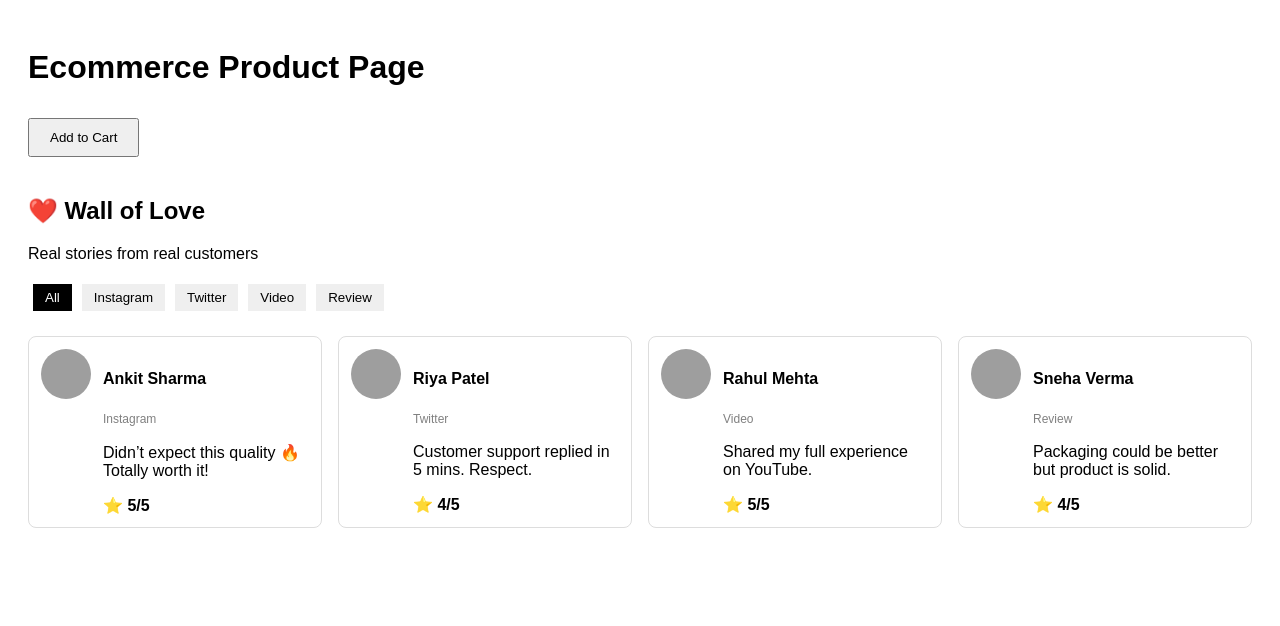
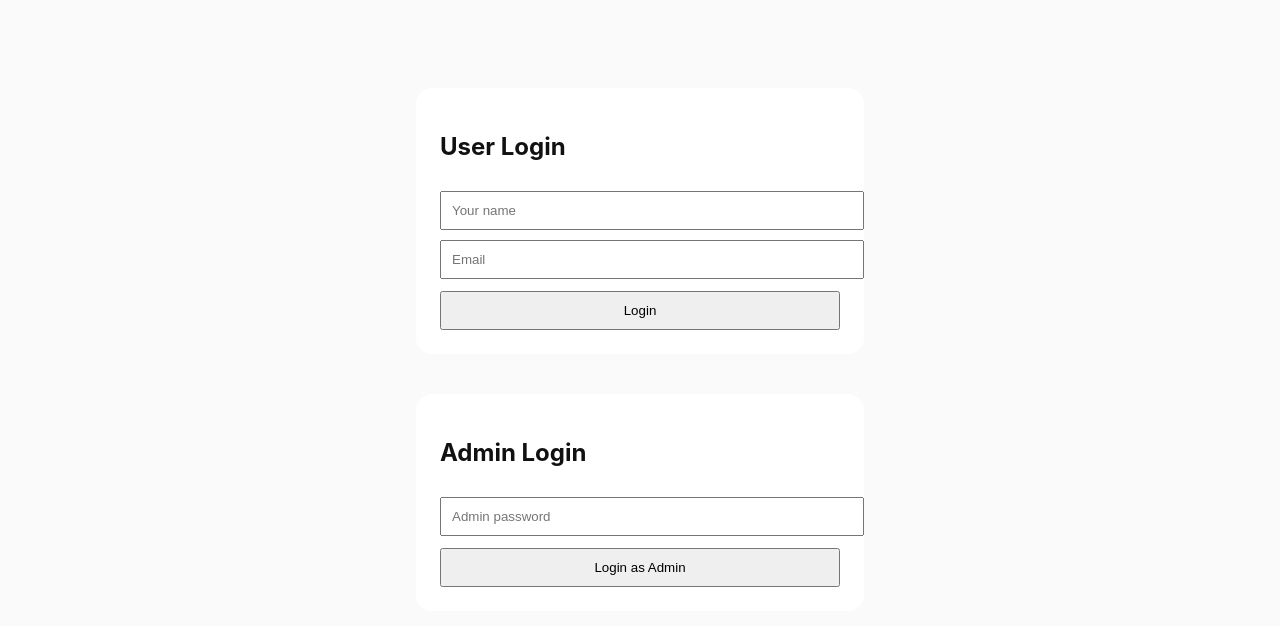
Before and after one commit to SauravKumar2503/wall-of-love, a React (Vite) app: page / in a window 1280 px wide. Shown: the top 626 px of the page. Built offline with nearby package versions, Linux system fonts and the light colour scheme; grey boxes are pictures that could not be loaded.

Commit message:
New commit

```diff
--- a/src/App.jsx
+++ b/src/App.jsx
@@ -1,13 +1,35 @@
+import { useState } from "react";
+import Login from "./components/Login";
+import AdminLogin from "./components/AdminLogin";
+import ReviewForm from "./components/ReviewForm";
 import WallOfLove from "./components/WallOfLove";
+import AdminDashboard from "./components/AdminDashboard";
+import { getSession, logout } from "./utils/storage";
 
 function App() {
+  const [session, setSession] = useState(getSession());
+  const [refresh, setRefresh] = useState(0);
+
+  if (!session) {
+    return (
+      <>
+        <Login onLogin={setSession} />
+        <AdminLogin onLogin={setSession} />
+      </>
+    );
+  }
+
+  if (session.role === "admin") {
+    return <AdminDashboard onLogout={() => setSession(null)} />;
+  }
+
   return (
     <div>
-      <h1>Ecommerce Product Page</h1>
-      <button className="cta">Add to Cart</button>
-
-      {/* Trust Layer */}
-      <WallOfLove />
+      <ReviewForm user={session} onUpdate={() => setRefresh((p) => p + 1)} />
+      <WallOfLove refresh={refresh} />
+      <button onClick={() => { logout(); setSession(null); }}>
+        Logout
+      </button>
     </div>
   );
 }
--- /dev/null
+++ b/src/components/AdminDashboard.jsx
@@ -0,0 +1,63 @@
+import { useState } from "react";
+import { getReviews, saveReviews, logout } from "../utils/storage";
+
+function AdminDashboard({ onLogout }) {
+  const [reviews, setReviews] = useState(getReviews());
+  const [reply, setReply] = useState({});
+
+  const sendReply = (id) => {
+    const updated = reviews.map((r) =>
+      r.id === id
+        ? {
+            ...r,
+            adminReply: {
+              message: reply[id],
+              repliedAt: new Date().toLocaleDateString()
+            }
+          }
+        : r
+    );
+
+    saveReviews(updated);
+    setReviews(updated);
+    setReply({});
+  };
+
+  return (
+    <div>
+      <h2>Admin Dashboard</h2>
+
+      {reviews.map((r) => (
+        <div className="card" key={r.id}>
+          <strong>{r.name}</strong>
+          <p>{r.content}</p>
+
+          {r.video && <video src={r.video} controls width="100%" />}
+
+          {r.adminReply ? (
+            <div className="admin-reply">
+              <p>{r.adminReply.message}</p>
+            </div>
+          ) : (
+            <>
+              <textarea
+                placeholder="Reply to user"
+                value={reply[r.id] || ""}
+                onChange={(e) =>
+                  setReply({ ...reply, [r.id]: e.target.value })
+                }
+              />
+              <button onClick={() => sendReply(r.id)}>Reply</button>
+            </>
+          )}
+        </div>
+      ))}
+
+      <button onClick={() => { logout(); onLogout(); }}>
+        Logout
+      </button>
+    </div>
+  );
+}
+
+export default AdminDashboard;
--- /dev/null
+++ b/src/components/AdminLogin.jsx
@@ -0,0 +1,33 @@
+import { useState } from "react";
+import { saveSession } from "../utils/storage";
+
+function AdminLogin({ onLogin }) {
+  const [password, setPassword] = useState("");
+
+  const login = () => {
+    if (password === "admin123") {
+      const session = { role: "admin" };
+      saveSession(session);
+      onLogin(session);
+    } else {
+      alert("Wrong admin password");
+    }
+  };
+
+  return (
+    <div className="login">
+      <h2>Admin Login</h2>
+
+      <input
+        type="password"
+        placeholder="Admin password"
+        value={password}
+        onChange={(e) => setPassword(e.target.value)}
+      />
+
+      <button onClick={login}>Login as Admin</button>
+    </div>
+  );
+}
+
+export default AdminLogin;
--- a/src/components/FilterBar.jsx
+++ b/src/components/FilterBar.jsx
@@ -3,13 +3,13 @@ function FilterBar({ active, setActive }) {
 
   return (
     <div className="filters">
-      {filters.map((filter) => (
+      {filters.map((f) => (
         <button
-          key={filter}
-          className={active === filter ? "active" : ""}
-          onClick={() => setActive(filter)}
+          key={f}
+          className={`filter-btn ${active === f ? "active" : ""}`}
+          onClick={() => setActive(f)}
         >
-          {filter}
+          {f}
         </button>
       ))}
     </div>
--- /dev/null
+++ b/src/components/Login.jsx
@@ -0,0 +1,46 @@
+import { useState } from "react";
+import { saveSession } from "../utils/storage";
+
+function Login({ onLogin }) {
+  const [name, setName] = useState("");
+  const [email, setEmail] = useState("");
+
+  const submit = (e) => {
+    e.preventDefault();
+
+    const session = {
+      role: "user",
+      name,
+      email
+    };
+
+    saveSession(session);
+    onLogin(session);
+  };
+
+  return (
+    <div className="login">
+      <h2>User Login</h2>
+
+      <form onSubmit={submit}>
+        <input
+          placeholder="Your name"
+          value={name}
+          required
+          onChange={(e) => setName(e.target.value)}
+        />
+
+        <input
+          placeholder="Email"
+          value={email}
+          required
+          onChange={(e) => setEmail(e.target.value)}
+        />
+
+        <button type="submit">Login</button>
+      </form>
+    </div>
+  );
+}
+
+export default Login;
--- a/src/components/LoveCard.jsx
+++ b/src/components/LoveCard.jsx
@@ -1,14 +1,18 @@
 function LoveCard({ item }) {
   return (
     <div className="card">
-      <img src={item.avatar} alt={item.name} className="avatar" />
+      <strong>{item.name}</strong>
+      <p>{item.content}</p>
 
-      <div>
-        <h4>{item.name}</h4>
-        <span className="source">{item.source}</span>
-        <p>{item.content}</p>
-        <div className="rating">⭐ {item.rating}/5</div>
-      </div>
+      {item.video && <video src={item.video} controls width="100%" />}
+
+      {item.adminReply && (
+        <div className="admin-reply">
+          <strong>Admin reply:</strong>
+          <p>{item.adminReply.message}</p>
+          <small>{item.adminReply.repliedAt}</small>
+        </div>
+      )}
     </div>
   );
 }
--- /dev/null
+++ b/src/components/ReviewForm.jsx
@@ -0,0 +1,55 @@
+import { useState } from "react";
+import VideoRecorder from "./VideoRecorder";
+import { getReviews, saveReviews } from "../utils/storage";
+
+function ReviewForm({ user, onUpdate }) {
+  const [text, setText] = useState("");
+  const [source, setSource] = useState("Review");
+  const [video, setVideo] = useState(null);
+
+  const submit = () => {
+    const review = {
+      id: Date.now(),
+      name: user.name,
+      source,
+      content: text,
+      video,
+      rating: 5,
+      adminReply: null
+    };
+
+    const updated = [review, ...getReviews()];
+    saveReviews(updated);
+    onUpdate(updated);
+
+    setText("");
+    setVideo(null);
+  };
+
+  return (
+    <div className="review-form">
+      <h3>Post a Review</h3>
+
+      <select onChange={(e) => setSource(e.target.value)}>
+        <option>Review</option>
+        <option>Instagram</option>
+        <option>Twitter</option>
+        <option>Video</option>
+      </select>
+
+      {source !== "Video" && (
+        <textarea
+          placeholder="Write your review"
+          value={text}
+          onChange={(e) => setText(e.target.value)}
+        />
+      )}
+
+      {source === "Video" && <VideoRecorder onSave={setVideo} />}
+
+      <button onClick={submit}>Submit</button>
+    </div>
+  );
+}
+
+export default ReviewForm;
--- /dev/null
+++ b/src/components/VideoRecorder.jsx
@@ -0,0 +1,54 @@
+import { useRef, useState } from "react";
+
+function VideoRecorder({ onSave }) {
+  const videoRef = useRef(null);
+  const recorderRef = useRef(null);
+  const chunks = useRef([]);
+  const [recording, setRecording] = useState(false);
+
+  const start = async () => {
+    if (!navigator.mediaDevices || !window.MediaRecorder) {
+      alert("Video recording not supported");
+      return;
+    }
+
+    const stream = await navigator.mediaDevices.getUserMedia({
+      video: true,
+      audio: true
+    });
+
+    videoRef.current.srcObject = stream;
+    recorderRef.current = new MediaRecorder(stream);
+    recorderRef.current.start();
+
+    recorderRef.current.ondataavailable = (e) => {
+      chunks.current.push(e.data);
+    };
+
+    setRecording(true);
+  };
+
+  const stop = () => {
+    recorderRef.current.stop();
+    recorderRef.current.onstop = () => {
+      const blob = new Blob(chunks.current, { type: "video/webm" });
+      const url = URL.createObjectURL(blob);
+      onSave(url);
+      chunks.current = [];
+    };
+    setRecording(false);
+  };
+
+  return (
+    <div>
+      <video ref={videoRef} autoPlay muted width="100%" />
+      {!recording ? (
+        <button onClick={start}>Start Recording</button>
+      ) : (
+        <button onClick={stop}>Stop Recording</button>
+      )}
+    </div>
+  );
+}
+
+export default VideoRecorder;
--- a/src/components/WallOfLove.jsx
+++ b/src/components/WallOfLove.jsx
@@ -1,29 +1,23 @@
-import { useState } from "react";
-import testimonials from "../data/testimonials";
+import { useEffect, useState } from "react";
 import LoveCard from "./LoveCard";
-import FilterBar from "./FilterBar";
+import { getReviews } from "../utils/storage";
 
-function WallOfLove() {
-  const [filter, setFilter] = useState("All");
+function WallOfLove({ refresh }) {
+  const [reviews, setReviews] = useState([]);
 
-  const filteredData =
-    filter === "All"
-      ? testimonials
-      : testimonials.filter((item) => item.source === filter);
+  useEffect(() => {
+    setReviews(getReviews());
+  }, [refresh]);
 
   return (
-    <section className="wall">
-      <h2>❤️ Wall of Love</h2>
-      <p>Real stories from real customers</p>
-
-      <FilterBar active={filter} setActive={setFilter} />
-
+    <div>
+      <h2>Wall of Love ❤️</h2>
       <div className="grid">
-        {filteredData.map((item) => (
-          <LoveCard key={item.id} item={item} />
+        {reviews.map((r) => (
+          <LoveCard key={r.id} item={r} />
         ))}
       </div>
-    </section>
+    </div>
   );
 }
 
--- a/src/data/testimonials.js
+++ /dev/null
@@ -1,36 +0,0 @@
-const testimonials = [
-  {
-    id: 1,
-    name: "Ankit Sharma",
-    avatar: "https://i.pravatar.cc/150?img=12",
-    source: "Instagram",
-    content: "Didn’t expect this quality 🔥 Totally worth it!",
-    rating: 5
-  },
-  {
-    id: 2,
-    name: "Riya Patel",
-    avatar: "https://i.pravatar.cc/150?img=32",
-    source: "Twitter",
-    content: "Customer support replied in 5 mins. Respect.",
-    rating: 4
-  },
-  {
-    id: 3,
-    name: "Rahul Mehta",
-    avatar: "https://i.pravatar.cc/150?img=45",
-    source: "Video",
-    content: "Shared my full experience on YouTube.",
-    rating: 5
-  },
-  {
-    id: 4,
-    name: "Sneha Verma",
-    avatar: "https://i.pravatar.cc/150?img=22",
-    source: "Review",
-    content: "Packaging could be better but product is solid.",
-    rating: 4
-  }
-];
-
-export default testimonials;
--- a/src/styles.css
+++ b/src/styles.css
@@ -1,55 +1,163 @@
+/* Base */
 body {
-  font-family: Arial, sans-serif;
-  padding: 20px;
+  font-family: "Inter", system-ui, sans-serif;
+  background: #fafafa;
+  color: #111;
+  padding: 40px;
 }
 
-.wall {
-  margin-top: 40px;
+h1 {
+  font-size: 32px;
 }
 
-.filters button {
-  margin: 5px;
-  padding: 6px 12px;
+/* CTA */
+.cta {
+  background: linear-gradient(135deg, #000, #333);
+  color: white;
+  padding: 12px 26px;
+  border-radius: 30px;
   border: none;
+  cursor: pointer;
+  font-size: 15px;
+}
+
+/* Wall */
+.wall {
+  margin-top: 80px;
+  max-width: 1100px;
+}
+
+.wall-header {
+  max-width: 600px;
+  margin-bottom: 30px;
+}
+
+.wall-header h2 {
+  font-size: 36px;
+  margin: 10px 0;
+}
+
+.wall-header p {
+  color: #555;
+}
+
+.pill {
+  background: #e9f5ff;
+  color: #0077ff;
+  padding: 6px 14px;
+  border-radius: 999px;
+  font-size: 13px;
+}
+
+/* Filters */
+.filters {
+  display: flex;
+  gap: 10px;
+  margin: 20px 0 30px;
+}
+
+.filter-btn {
+  padding: 8px 18px;
+  border-radius: 20px;
+  border: 1px solid #ddd;
+  background: white;
+  cursor: pointer;
+  transition: 0.2s ease;
+}
+
+.filter-btn:hover {
+  border-color: #000;
+}
+
+.filter-btn.active {
+  background: #000;
+  color: white;
+  border-color: #000;
+}
+
+/* Grid */
+.grid {
+  display: grid;
+  grid-template-columns: repeat(auto-fit, minmax(280px, 1fr));
+  gap: 24px;
+}
+
+/* Card */
+.card {
+  background: white;
+  border-radius: 16px;
+  padding: 20px;
+  box-shadow: 0 10px 30px rgba(0, 0, 0, 0.06);
+  transition: transform 0.2s ease, box-shadow 0.2s ease;
+}
+
+.card:hover {
+  transform: translateY(-6px);
+  box-shadow: 0 20px 40px rgba(0, 0, 0, 0.1);
+}
+
+/* Card Header */
+.card-header {
+  display: flex;
+  gap: 12px;
+  align-items: center;
+}
+
+.avatar {
+  width: 48px;
+  height: 48px;
+  border-radius: 50%;
+}
+
+/* Platform */
+.platform {
+  font-size: 13px;
+  color: #666;
+}
+
+/* Content */
+.content {
+  margin: 18px 0;
+  font-size: 15px;
+  line-height: 1.5;
+  color: #333;
+}
+
+/* Footer */
+.card-footer {
+  display: flex;
+  justify-content: space-between;
+  font-size: 13px;
+  color: #555;
+}
+
+.verified {
+  color: #2e7d32;
+  font-weight: 500;
+}
+.login, .review-form {
+  max-width: 400px;
+  margin: 40px auto;
+  background: white;
+  padding: 24px;
+  border-radius: 16px;
+}
+
+input, textarea, select {
+  width: 100%;
+  padding: 10px;
+  margin-top: 10px;
+}
+
+button {
+  margin-top: 12px;
+  padding: 10px;
+  width: 100%;
   cursor: pointer;
 }
 
-.filters .active {
-  background: black;
-  color: white;
+.top-bar {
+  display: flex;
+  justify-content: space-between;
+  margin-bottom: 20px;
 }
-
-.grid {
-  display: grid;
-  grid-template-columns: repeat(auto-fit, minmax(250px, 1fr));
-  gap: 16px;
-  margin-top: 20px;
-}
-
-.card {
-  border: 1px solid #ddd;
-  padding: 12px;
-  border-radius: 8px;
-  display: flex;
-  gap: 12px;
-}
-
-.avatar {
-  width: 50px;
-  height: 50px;
-  border-radius: 50%;
-}
-
-.source {
-  font-size: 12px;
-  color: gray;
-}
-
-.rating {
-  font-weight: bold;
-}
-
-.cta {
-  padding: 10px 20px;
-  margin-top: 10px;
-}
--- /dev/null
+++ b/src/utils/storage.js
@@ -0,0 +1,19 @@
+export const saveSession = (data) => {
+  localStorage.setItem("session", JSON.stringify(data));
+};
+
+export const getSession = () => {
+  return JSON.parse(localStorage.getItem("session"));
+};
+
+export const logout = () => {
+  localStorage.removeItem("session");
+};
+
+export const getReviews = () => {
+  return JSON.parse(localStorage.getItem("reviews")) || [];
+};
+
+export const saveReviews = (reviews) => {
+  localStorage.setItem("reviews", JSON.stringify(reviews));
+};
```
